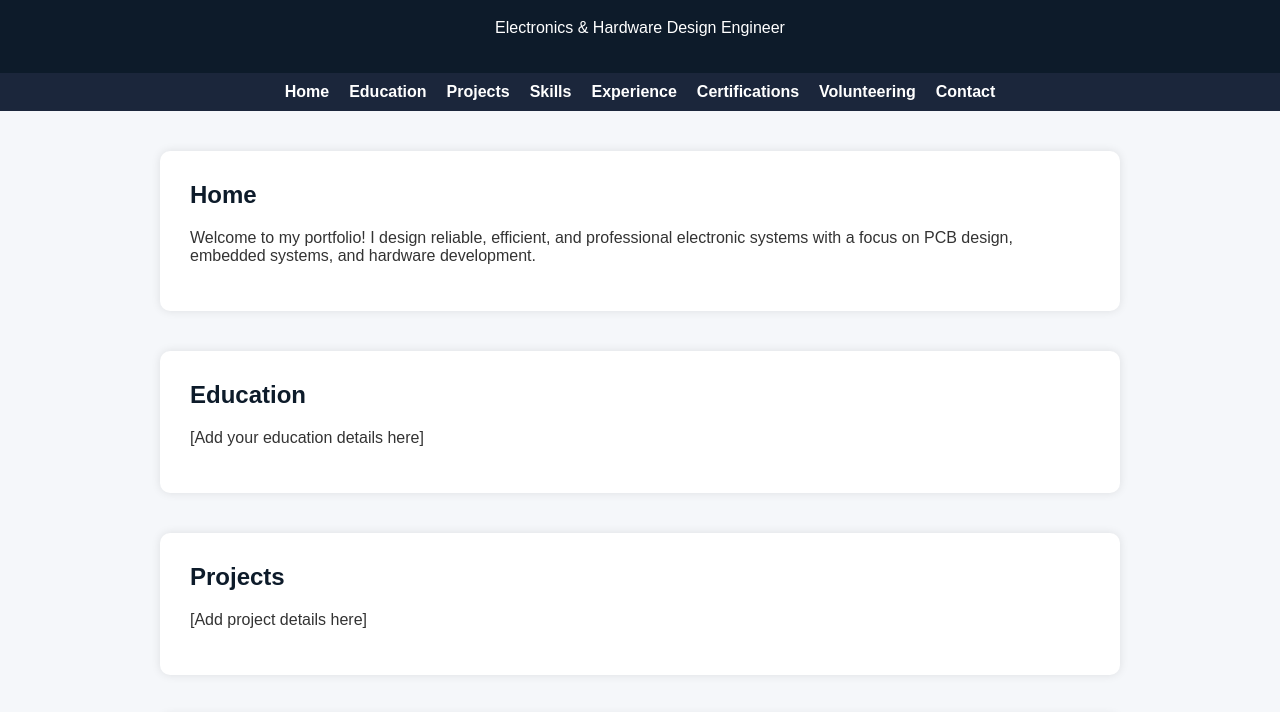
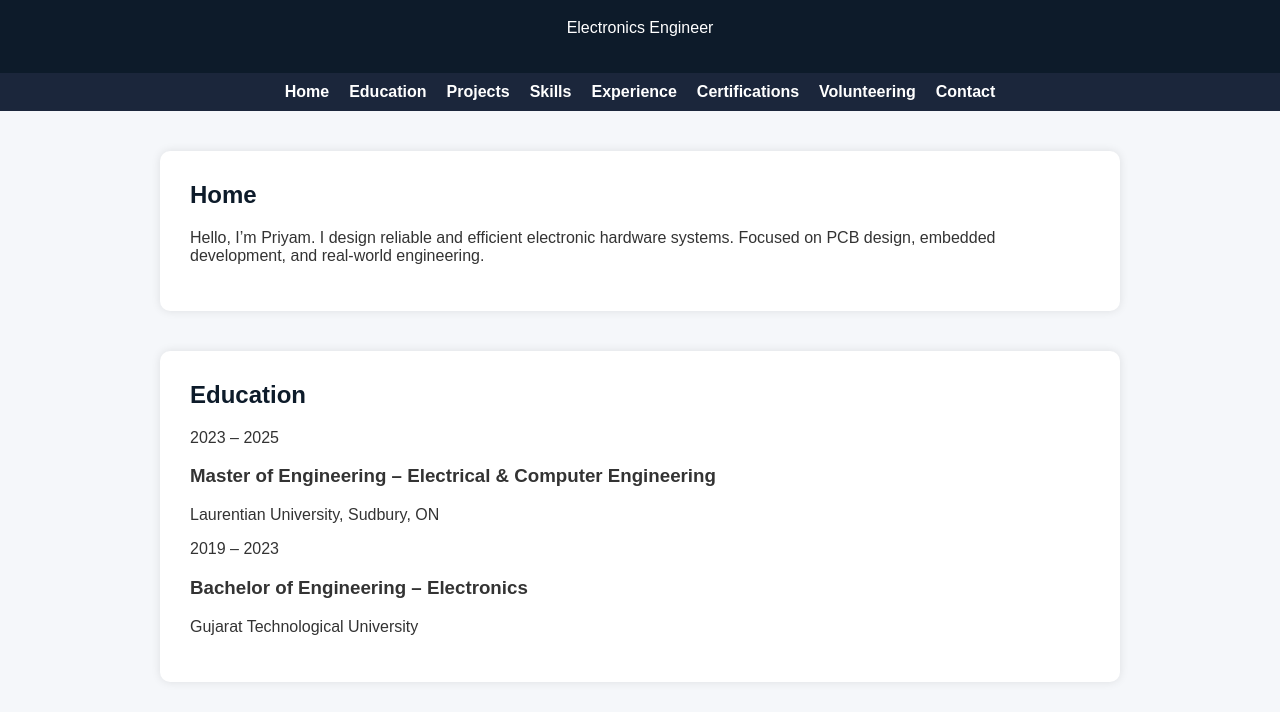
Before and after one commit to pjsheth354/myportfoliops, a plain HTML site: page index.html in a window 1280 px wide. Shown: the part 81-793 px from the top of the page. Drawn offline with Linux system fonts and the light colour scheme.

Commit message:
Update index.html

```diff
--- a/index.html
+++ b/index.html
@@ -3,13 +3,13 @@
 <head>
     <meta charset="UTF-8" />
     <meta name="viewport" content="width=device-width, initial-scale=1.0" />
-    <title>My Portfolio</title>
+    <title>Priyam Sheth | Electronics Engineer</title>
     <link rel="stylesheet" href="style.css" />
 </head>
 <body>
     <header>
         <h1>Priyam Sheth</h1>
-        <p>Electronics & Hardware Design Engineer</p>
+        <p>Electronics Engineer</p>
     </header>
 
     <nav>
@@ -25,12 +25,32 @@
 
     <section id="home">
         <h2>Home</h2>
-        <p>Welcome to my portfolio! I design reliable, efficient, and professional electronic systems with a focus on PCB design, embedded systems, and hardware development.</p>
+        <p>Hello, I’m Priyam. I design reliable and efficient electronic hardware systems.
+        Focused on PCB design, embedded development, and real-world engineering.</p>
     </section>
 
     <section id="education">
         <h2>Education</h2>
-        <p>[Add your education details here]</p>
+        <div class="timeline">
+            <div class="timeline-item">
+                <div class="timeline-dot"></div>
+                <div class="timeline-date">2023 – 2025</div>
+                <div class="timeline-content">
+                    <h3>Master of Engineering – Electrical & Computer Engineering</h3>
+                    <p>Laurentian University, Sudbury, ON</p>
+                </div>
+            </div>
+
+            <div class="timeline-item">
+                <div class="timeline-dot"></div>
+                <div class="timeline-date">2019 – 2023</div>
+                <div class="timeline-content">
+                    <h3>Bachelor of Engineering – Electronics</h3>
+                    <p>Gujarat Technological University</p>
+                </div>
+            </div>
+        </div>
+
     </section>
 
     <section id="projects">
```
